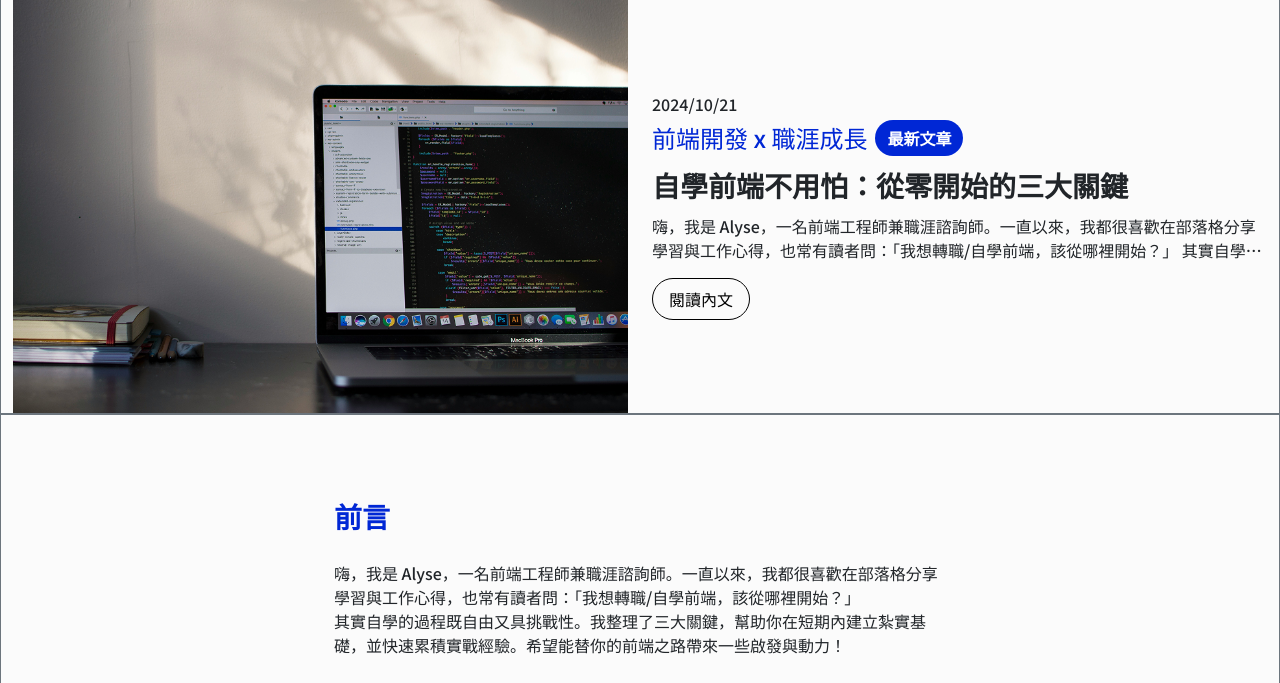
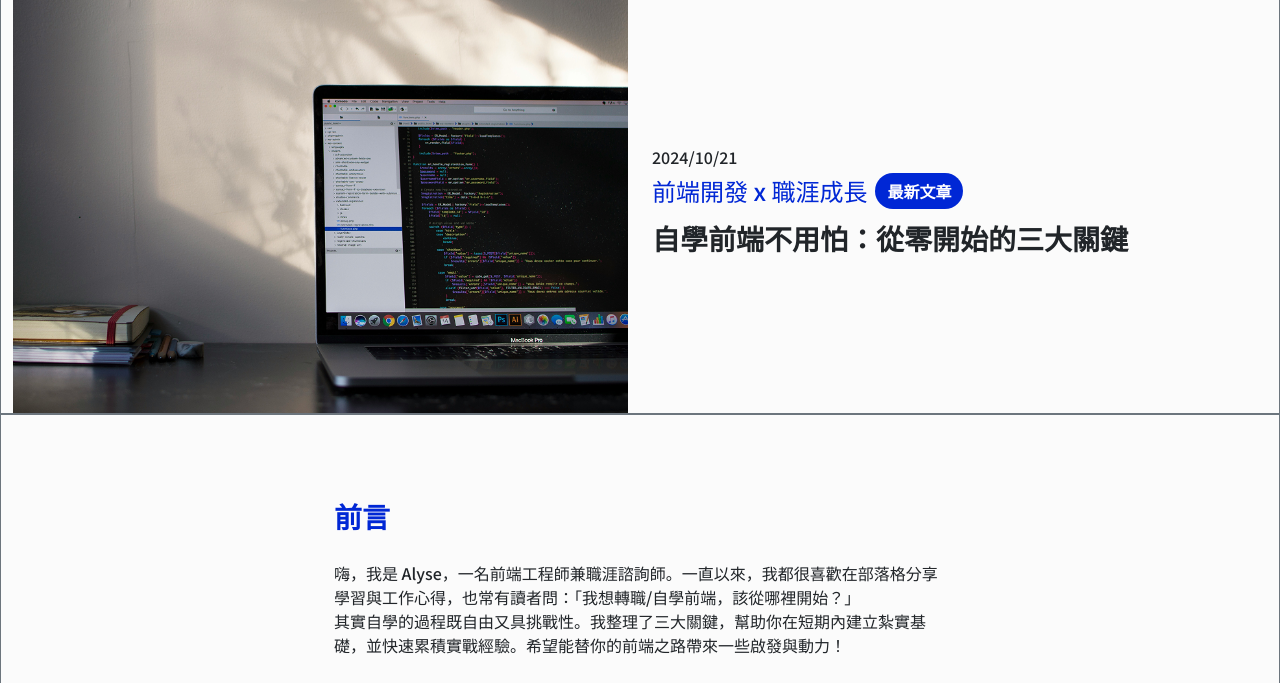
Before and after one commit to weiweihuang93/hex2025-maintask2, a website: page article.html in a window 1280 px wide. Shown: the part 93-776 px from the top of the page. Drawn offline with nearby package versions, Linux system fonts and the light colour scheme.

Commit message:
chore: 移除主文章多餘的內文與按鈕

```diff
--- a/article.html
+++ b/article.html
@@ -33,8 +33,6 @@
               <span class="card-badge">最新文章</span>
             </div>
             <h1 class="fs-3 fw-bold mb-2">自學前端不用怕：從零開始的三大關鍵</h1>
-            <p class="fw-medium mb-4 line-clamp-2">嗨，我是 Alyse，一名前端工程師兼職涯諮詢師。一直以來，我都很喜歡在部落格分享學習與工作心得，也常有讀者問：「我想轉職/自學前端，該從哪裡開始？」 其實自學的過程既自由又具挑戰性。我整理了三大關鍵，幫助你在短期內建立紮實基礎，並快速累積實戰經驗。希望能替你的前端之路帶來一些啟發與動力！</p>
-            <a href="#" class="btn btn-outline-black">閱讀內文</a>
           </div>
         </article>
       </div>
```
